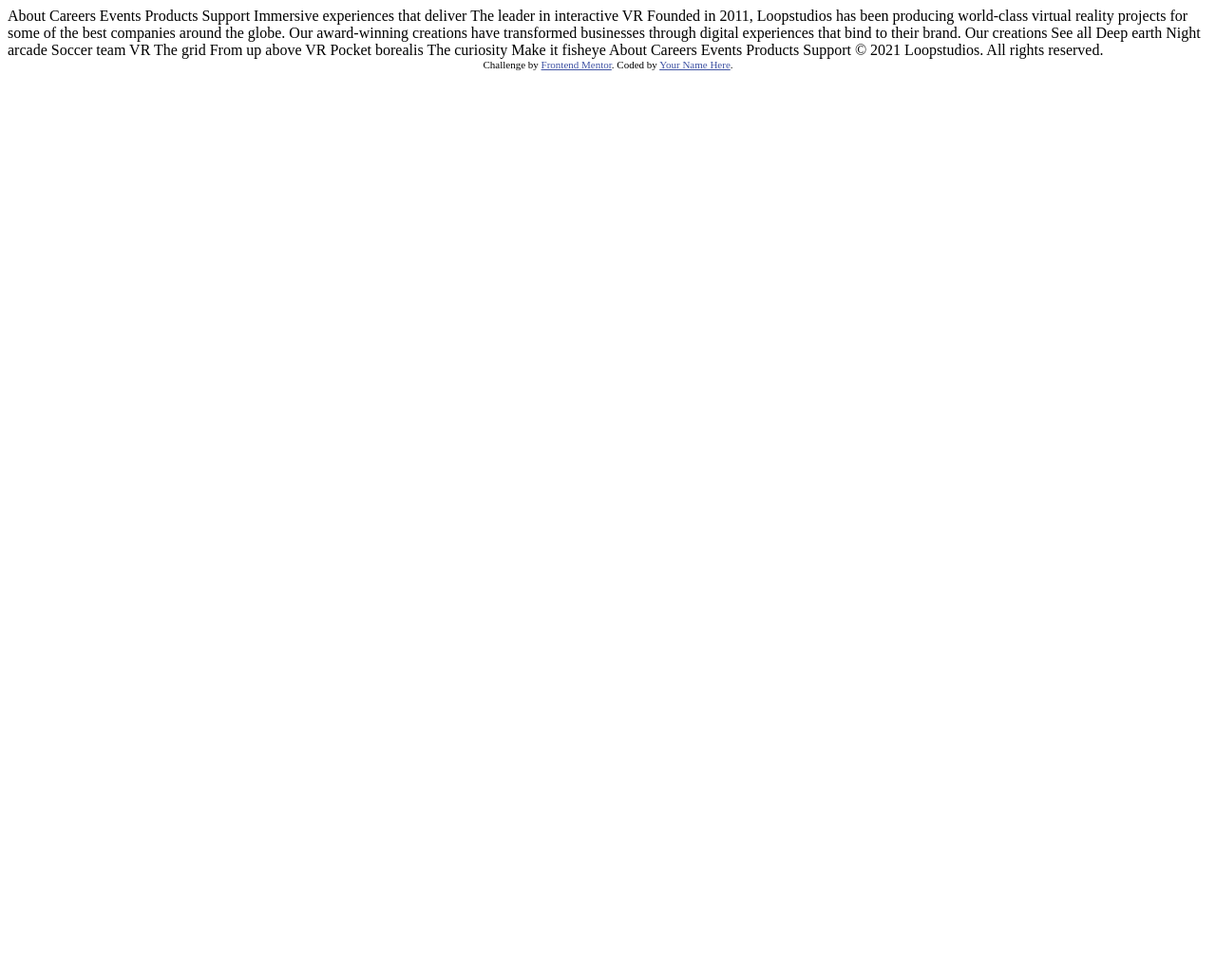
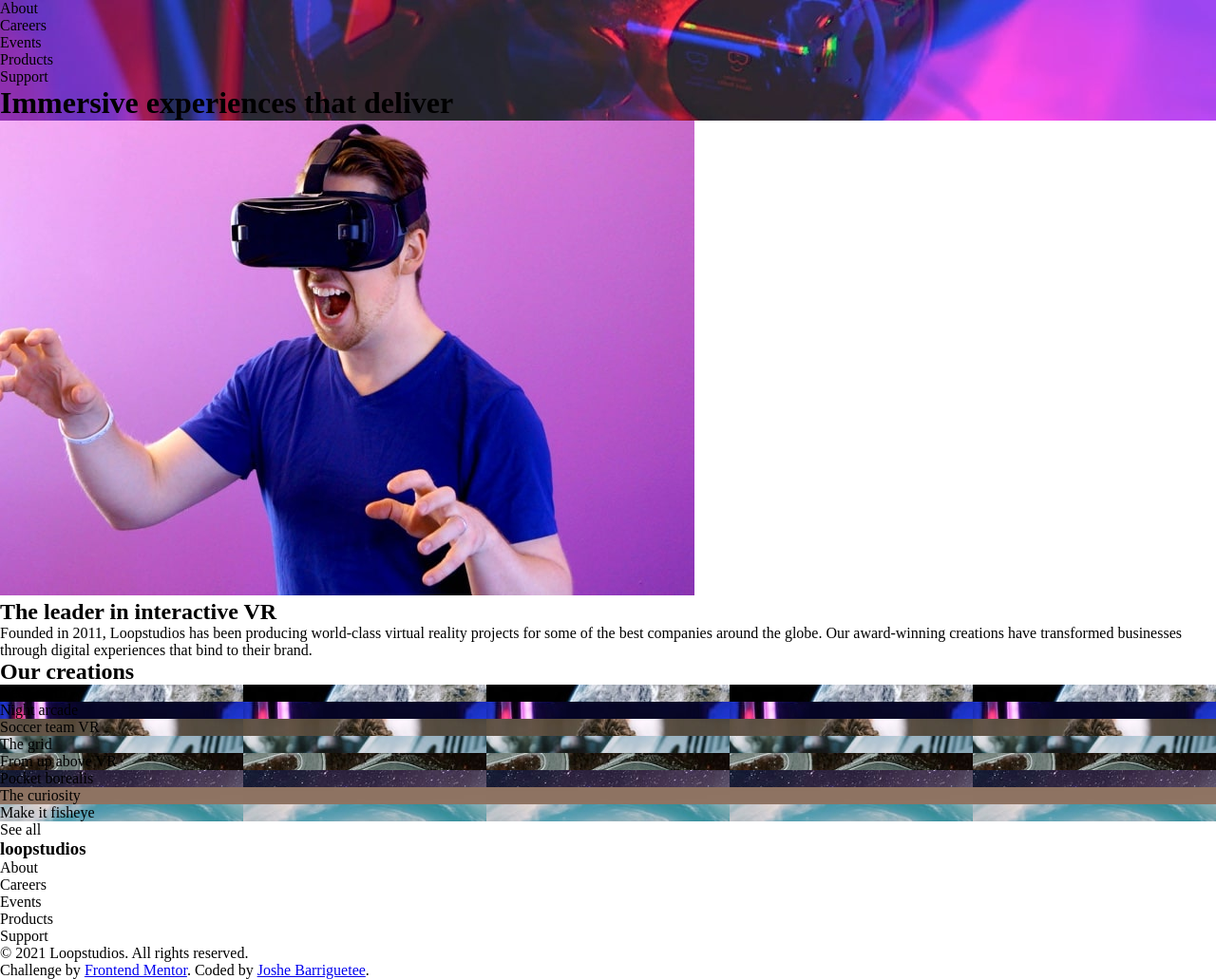
Before and after one commit to jbarriguete86/Loopstudios-landing-page, a plain HTML site: page index.html in a window 1280 px wide. Shown: the whole page at 95% size. Before the commit the page ends 800 px from the top, so only its background shows below. Drawn offline with Linux system fonts and the light colour scheme.

Commit message:
initial setup
I just setup everything I'm going to need to do this challenge

```diff
--- /dev/null
+++ b/index.css
@@ -0,0 +1,44 @@
+*{
+    box-sizing: border-box;
+    margin: 0;
+    padding: 0;
+
+}
+
+header{
+    background: url("./images/desktop/image-hero.jpg");
+}
+
+/* services section */
+
+.deep--earth{
+background: url('./images/desktop/image-deep-earth.jpg')
+}
+
+.night--arcade{
+background: url('./images/desktop/image-night-arcade.jpg');
+}
+
+.soccer--team{
+background: url('./images/desktop/image-soccer-team.jpg');
+}
+
+.the--grid{
+background: url('./images/desktop/image-grid.jpg');
+}
+
+.above--vr{
+background: url('./images/desktop/image-from-above.jpg');
+}
+
+.pocket--borealis{
+background: url('./images/desktop/image-pocket-borealis.jpg');
+}
+
+.the--curiosity{
+background: url('./images/desktop/image-curiosity.jpg');
+}
+
+.make--fisheye{
+background: url('./images/desktop/image-fisheye.jpg');
+}
--- a/index.html
+++ b/index.html
@@ -3,57 +3,83 @@
 <head>
   <meta charset="UTF-8">
   <meta name="viewport" content="width=device-width, initial-scale=1.0"> <!-- displays site properly based on user's device -->
-
   <link rel="icon" type="image/png" sizes="32x32" href="./images/favicon-32x32.png">
 
   <title>Frontend Mentor | Loopstudios landing page</title>
-
-  <!-- Feel free to remove these styles or customise in your own stylesheet 👍 -->
-  <style>
-    .attribution { font-size: 11px; text-align: center; }
-    .attribution a { color: hsl(228, 45%, 44%); }
-  </style>
+  <link rel="stylesheet" href="./index.css">
 </head>
 <body>
-  About
-  Careers
-  Events
-  Products
-  Support
+  <header>
+    <div class="navbar">
+      <p>About</p>
+      <p>Careers</p>
+      <p>Events</p>
+      <p>Products</p>
+      <p>Support</p>
+    </div>
+    <h1>Immersive experiences that deliver</h1>
+  </header>
+  <main>
+    <section class="about">
+      <img src="./images/desktop/image-interactive.jpg" alt="a picture of a person playing with vr lenses">
+      <h2>The leader in interactive VR</h2>
+      <p>Founded in 2011, Loopstudios has been producing world-class virtual reality
+        projects for some of the best companies around the globe. Our award-winning
+        creations have transformed businesses through digital experiences that bind
+        to their brand.</p>
+    </section>
+    <section class="services">
+      <h2>Our creations</h2>
 
-  Immersive experiences that deliver
+      <div class="service deep--earth">
+        <p>Deep earth</p>
+      </div>
 
-  The leader in interactive VR
+      <div class="service night--arcade">
+        <p>Night arcade</p>
+      </div>
 
-  Founded in 2011, Loopstudios has been producing world-class virtual reality
-  projects for some of the best companies around the globe. Our award-winning
-  creations have transformed businesses through digital experiences that bind
-  to their brand.
+      <div class="service soccer--team">
+        <p>Soccer team VR</p>
+      </div>
 
-  Our creations
+      <div class="service the--grid">
+        <p>The grid</p>
+      </div>
 
-  See all
+      <div class="service above--vr">
+        <p>From up above VR</p>
+      </div>
 
-  Deep earth
-  Night arcade
-  Soccer team VR
-  The grid
-  From up above VR
-  Pocket borealis
-  The curiosity
-  Make it fisheye
+      <div class="service pocket--borealis">
+        <p>Pocket borealis</p>
+      </div>
 
-  About
-  Careers
-  Events
-  Products
-  Support
+      <div class="service the--curiosity">
+        <p>The curiosity</p>
+      </div>
 
-  © 2021 Loopstudios. All rights reserved.
+      <div class="service make--fisheye">
+        <p>Make it fisheye</p>
+      </div>
 
-  <div class="attribution">
-    Challenge by <a href="https://www.frontendmentor.io?ref=challenge" target="_blank">Frontend Mentor</a>.
-    Coded by <a href="#">Your Name Here</a>.
-  </div>
+      <p class="all--btn">See all</p>
+    </section>
+  </main>
+  <footer>
+    <h3>loopstudios</h3>
+    <div class="footer--navs">
+      <p>About</p>
+      <p>Careers</p>
+      <p>Events</p>
+      <p>Products</p>
+      <p>Support</p>
+    </div>
+    <p>© 2021 Loopstudios. All rights reserved.</p>
+    <div class="attribution">
+      Challenge by <a href="https://www.frontendmentor.io?ref=challenge" target="_blank">Frontend Mentor</a>.
+      Coded by <a href="#">Joshe Barriguetee</a>.
+    </div>
+  </footer>
 </body>
 </html>
```
